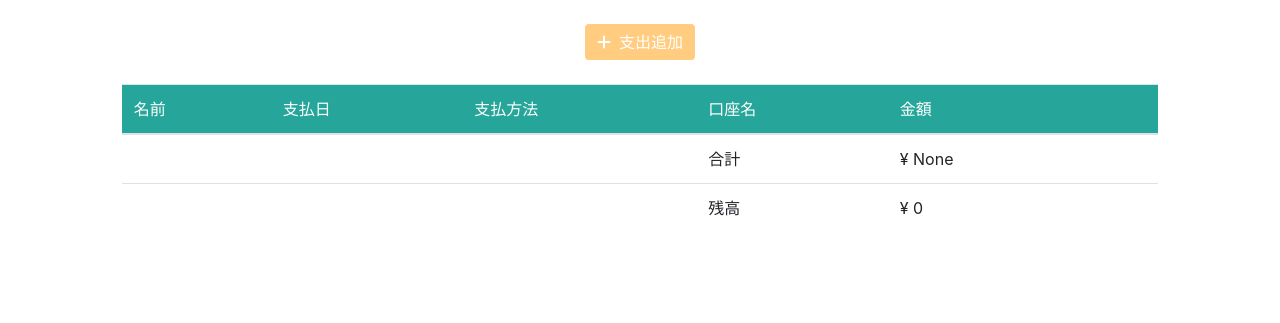
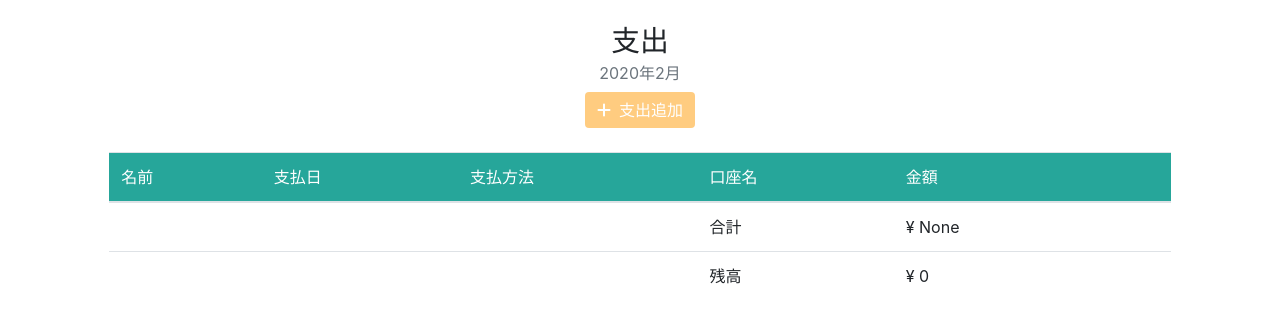
Before and after one commit to anndddooh/income_and_expense, a Django app: page /income_and_expense/2020/2/expense in a window 1280 px wide. Shown: the part 56-379 px from the top of the page. Run offline with Django 3.2, Linux system fonts and the light colour scheme; the visitor is signed in with stand-in values (Sample User, id 1); data that the repository does not hold is empty; style sheets or scripts are compiled from the project's sources; some libraries are stand-ins or nearby versions.

Commit message:
各画面にタイトルを表示するよう修正

```diff
--- a/income_and_expense/templates/income_and_expense/base.html
+++ b/income_and_expense/templates/income_and_expense/base.html
@@ -23,7 +23,7 @@
 
 	<script src="{% static 'js/jquery.bootstrap.modal.forms.min.js' %}"></script>
 
-	<script>
+	<script type="text/javascript">
 		var this_year = {{ this_year }};
 		var this_mon = {{ this_mon }};
 	</script>
--- a/income_and_expense/templates/income_and_expense/expense.html
+++ b/income_and_expense/templates/income_and_expense/expense.html
@@ -3,7 +3,17 @@
 {% load static %}
 
 {% block main %}
-	<div class="row pt-4 justify-content-center">
+	<div class="row pt-4">
+		<div class="col text-center">
+			<h1 class="align-middle d-inline">支出</h1>
+		</div>
+	</div>
+	<div class="row"></div>
+		<div class="col text-center">
+			<span class="align-middle text-muted">{{ this_year }}年{{ this_mon }}月</span>
+		</div>
+	</div>
+	<div class="row pt-2">
 		<div class="col text-center">
 			<button class="btn" id="create-button" type="button" name="button">
 				<span><i class="fas fa-plus	mr-2"></i>支出追加</span>
--- a/static/income_and_expense/css/base.css
+++ b/static/income_and_expense/css/base.css
@@ -1,3 +1,6 @@
+h1 {
+  font-size: 1.8rem; }
+
 nav {
   background-color: #26A69A; }
 
--- a/static/income_and_expense/css/base.scss
+++ b/static/income_and_expense/css/base.scss
@@ -1,6 +1,10 @@
 $color_primary_1: #9575CD;
 $color_primary_2: #FFCC80;
 $color_secondary: #26A69A;
+
+h1 {
+    font-size: 1.8rem;
+}
 
 nav {
     background-color: $color_secondary;
```
Also changed, not shown: income_and_expense/templates/income_and_expense/account_require.html (+10 -0 lines), income_and_expense/templates/income_and_expense/balance.html (+10 -0 lines), income_and_expense/templates/income_and_expense/income.html (+11 -1 lines).
